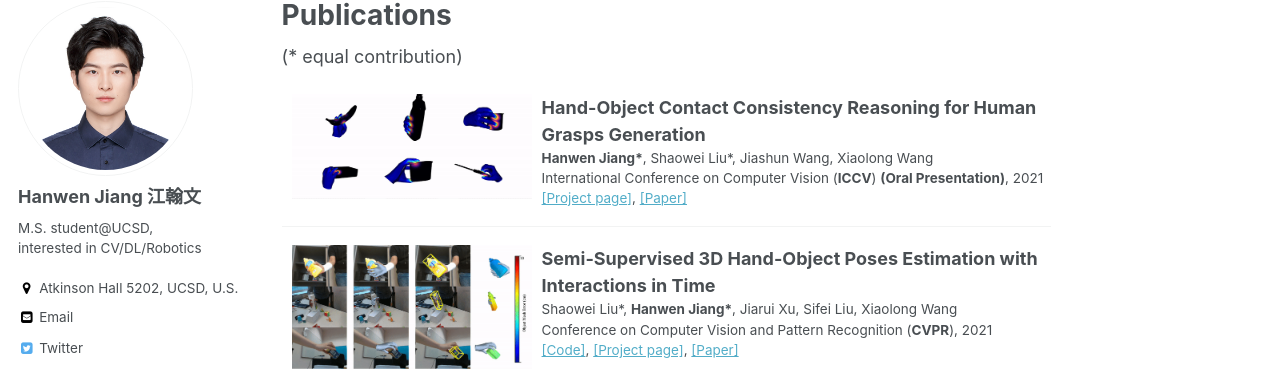
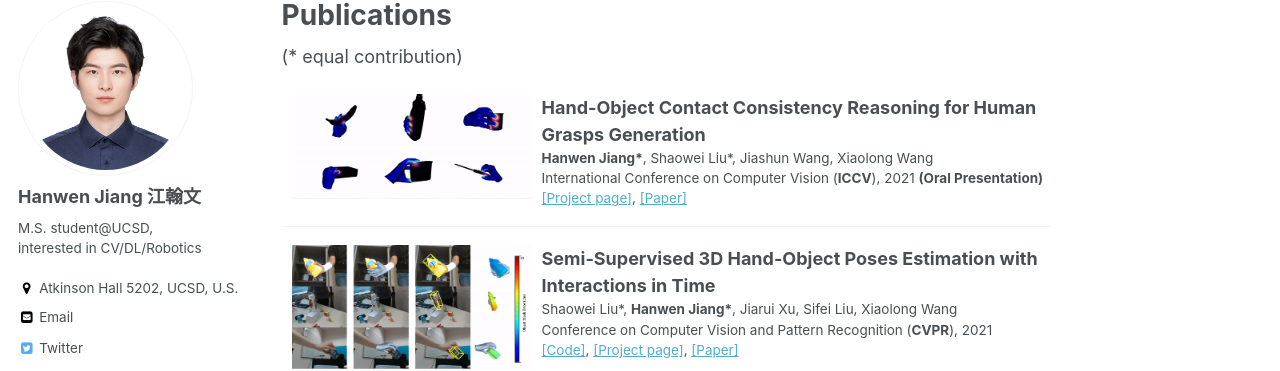
Before and after one commit to hwjiang1510/hwjiang1510.github.io, a Jekyll site: the page built from _pages/publications.md, in a window 1280 px wide. Shown: the part 117-488 px from the top of the page. Built offline with Jekyll 4.4.1, drawn with Linux system fonts in a browser that asks for light colours; some web fonts are replaced.

Commit message:
update publication

```diff
--- a/_pages/publications.md
+++ b/_pages/publications.md
@@ -6,7 +6,7 @@ author_profile: true
 ---
 (* equal contribution)
 
-<dl><dt><img align="left" width="240" height="200" hspace="10" src="../images/affordance2021.gif" /></dt><dt> Hand-Object Contact Consistency Reasoning for Human Grasps Generation</dt><dd><strong>Hanwen Jiang*</strong>, Shaowei Liu*, Jiashun Wang, Xiaolong Wang</dd><dd>International Conference on Computer Vision (<strong>ICCV</strong>) <strong>(Oral Presentation)</strong>, 2021 <span style="color:blue"></span></dd><dd> <a href="https://hwjiang1510.github.io/GraspTTA/">[Project page]</a>, <a href="https://arxiv.org/pdf/2104.03304.pdf">[Paper]</a> </dd></dl><hr />
+<dl><dt><img align="left" width="240" height="200" hspace="10" src="../images/affordance2021.gif" /></dt><dt> Hand-Object Contact Consistency Reasoning for Human Grasps Generation</dt><dd><strong>Hanwen Jiang*</strong>, Shaowei Liu*, Jiashun Wang, Xiaolong Wang</dd><dd>International Conference on Computer Vision (<strong>ICCV</strong>), 2021 <strong>(Oral Presentation)</strong> <span style="color:blue"></span></dd><dd> <a href="https://hwjiang1510.github.io/GraspTTA/">[Project page]</a>, <a href="https://arxiv.org/pdf/2104.03304.pdf">[Paper]</a> </dd></dl><hr />
 
 <dl><dt><img align="left" width="240" height="200" hspace="10" src="../images/ho2021.gif" /></dt><dt> Semi-Supervised 3D Hand-Object Poses Estimation with Interactions in Time</dt><dd>Shaowei Liu*, <strong>Hanwen Jiang*</strong>, Jiarui Xu, Sifei Liu, Xiaolong Wang</dd><dd>Conference on Computer Vision and Pattern Recognition (<strong>CVPR</strong>), 2021 <span style="color:blue"></span></dd> <dd><a href="https://github.com/stevenlsw/Semi-Hand-Object">[Code]</a>, <a href="https://stevenlsw.github.io/Semi-Hand-Object/">[Project page]</a>, <a href="https://arxiv.org/pdf/2106.05266.pdf">[Paper]</a> </dd>  </dl><hr />
 
```
